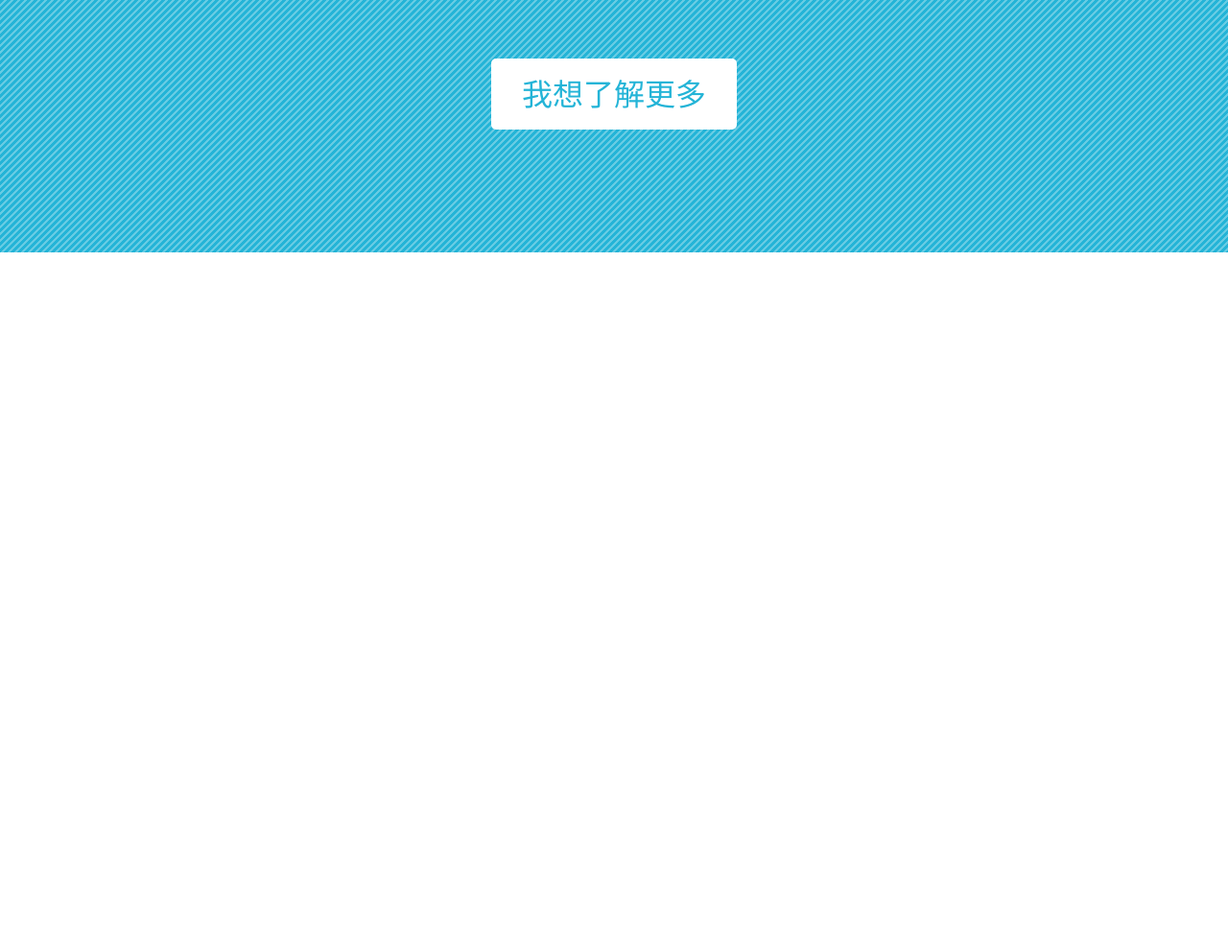
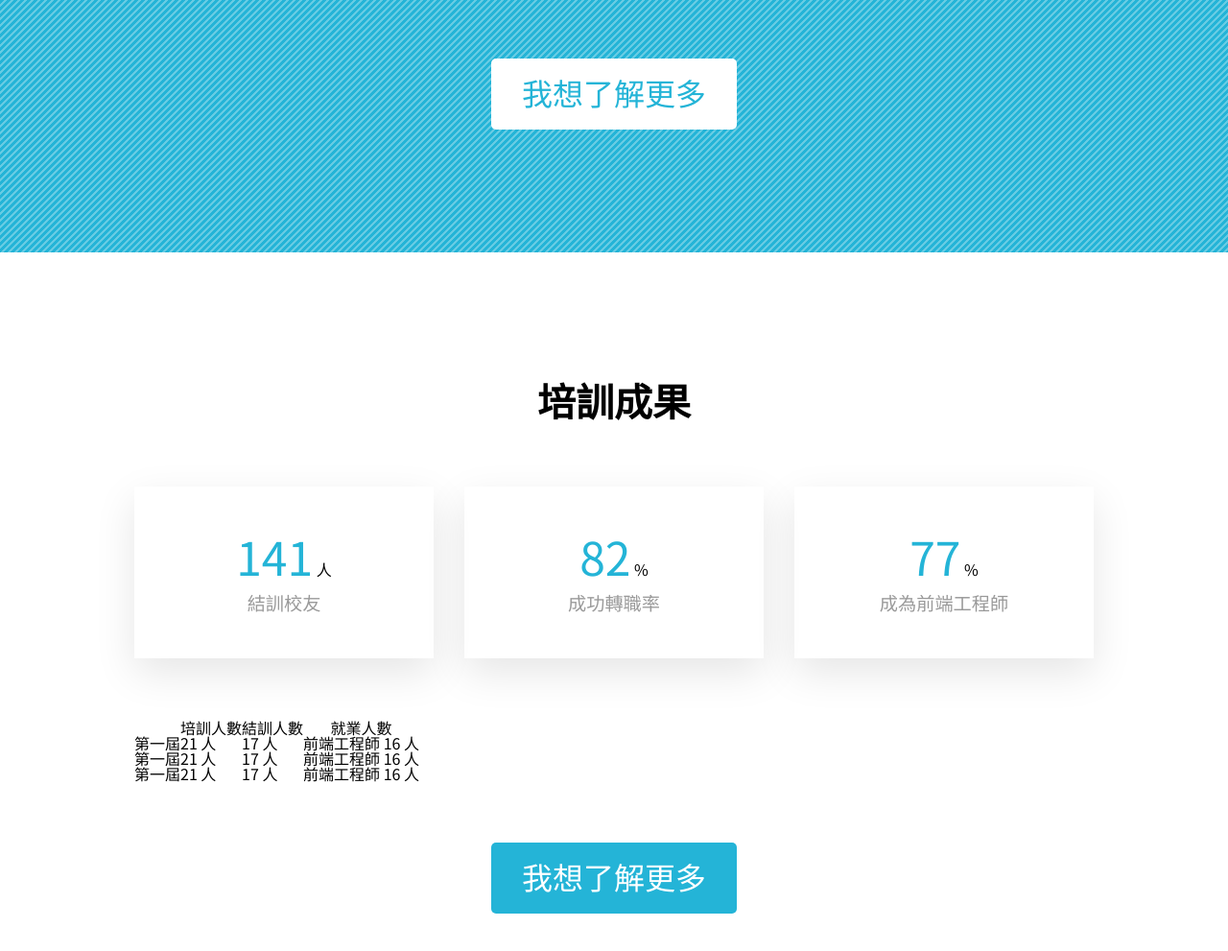
Before and after one commit to AwayH/f2e, a plain HTML site: page index.html in a window 1280 px wide. Shown: the part 4655-5646 px from the top of the page at 96% size. Before the commit the page ends 4918 px from the top, so only its background shows below. Drawn offline with nearby package versions, Linux system fonts and the light colour scheme.

Commit message:
add Table

```diff
--- a/index.html
+++ b/index.html
@@ -318,6 +318,91 @@
     </div>
   </section>
 
+  <section class="section section-result">
+    <div class="section-container h-container-s h-mx-auto h-row">
+
+      <header class="section-head">
+        <h2 class="section-title">培訓成果</h2>
+      </header>
+
+      <div class="section-body">
+
+        <div class="section-item">
+          <div class="section-grid">
+
+            <section class="result">
+              <header class="result-head">
+                <span class="result-num">141</span>
+                <span class="result-unit">人</span>
+              </header>
+              <footer class="result-foot">結訓校友</footer>
+            </section>
+
+            <section class="result">
+              <header class="result-head">
+                <span class="result-num">82</span>
+                <span class="result-unit">%</span>
+              </header>
+              <footer class="result-foot">成功轉職率</footer>
+            </section>
+
+            <section class="result">
+              <header class="result-head">
+                <span class="result-num">77</span>
+                <span class="result-unit">%</span>
+              </header>
+              <footer class="result-foot">成為前端工程師</footer>
+            </section>
+
+          </div>
+        </div>
+
+        <div class="section-item">
+          <div class="tableWrap">
+            <table>
+              <thead>
+                <tr>
+                  <th>&nbsp;</th>
+                  <th>培訓人數</th>
+                  <th>結訓人數</th>
+                  <th>就業人數</th>
+                </tr>
+              </thead>
+              <tbody>
+                <tr>
+                  <td>第一屆</td>
+                  <td>21 人</td>
+                  <td>17 人</td>
+                  <td>前端工程師 16 人</td>
+                </tr>
+                <tr>
+                  <td>第一屆</td>
+                  <td>21 人</td>
+                  <td>17 人</td>
+                  <td>前端工程師 16 人</td>
+                </tr>
+                <tr>
+                  <td>第一屆</td>
+                  <td>21 人</td>
+                  <td>17 人</td>
+                  <td>前端工程師 16 人</td>
+                </tr>
+              </tbody>
+            </table>
+          </div>
+        </div>
+
+      </div>
+
+      <footer class="section-foot">
+        <div class="section-btnWrap">
+          <a class="section-btn section-btn-primary" href="javascript:;">我想了解更多</a>
+        </div>
+      </footer>
+
+    </div>
+  </section>
+
 
 
 </body>
--- a/style/index.css
+++ b/style/index.css
@@ -71,6 +71,10 @@
 
 .h-container-m {
   max-width: 1200px;
+}
+
+.h-container-s {
+  max-width: 1000px;
 }
 
 .h-mx-auto {
@@ -353,6 +357,17 @@ img {
   margin-bottom: 4rem;
 }
 
+/* section-result -------------- */
+
+.section-result .section-head {
+  text-align: center;
+}
+
+.section-result .section-body {
+  margin-top: 4rem;
+  margin-bottom: 4rem;
+}
+
 /* card ---------------------- */
 
 .card {
@@ -387,3 +402,22 @@ img {
   color: rgba(0, 0, 0, .5);
   line-height: 1.4;
 }
+
+/* result ------------------- */
+
+.result {
+  padding: 3rem;
+  text-align: center;
+  box-shadow: 0 15px 40px rgba(0, 0, 0, .1);
+}
+
+.result-num {
+  font-size: 3rem;
+  color: var(--primary-color);
+}
+
+.result-foot {
+  margin-top: 1rem;
+  font-size: 1.2rem;
+  color: rgba(0, 0, 0, .4);
+}
```
